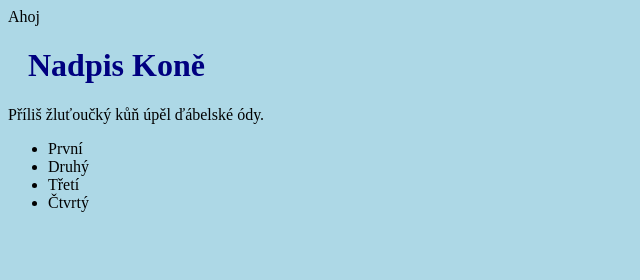
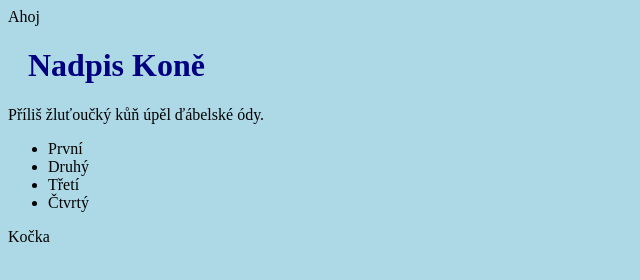
Before and after one commit to 20AhladikL/web-ct, a plain HTML site: page index.html in a window 1280 px wide. Shown: the full height of the page, 0-640 px from the left. Drawn offline with Linux system fonts and the light colour scheme.

Commit message:
Nadpis Kočky

```diff
--- a/index.html
+++ b/index.html
@@ -16,6 +16,6 @@ Ahoj
 	<li>Třetí</li>
 	<li>Čtvrtý</li>
 </ul>
-
+<hl>Kočka</hl>
 </body>
 </html>
```
